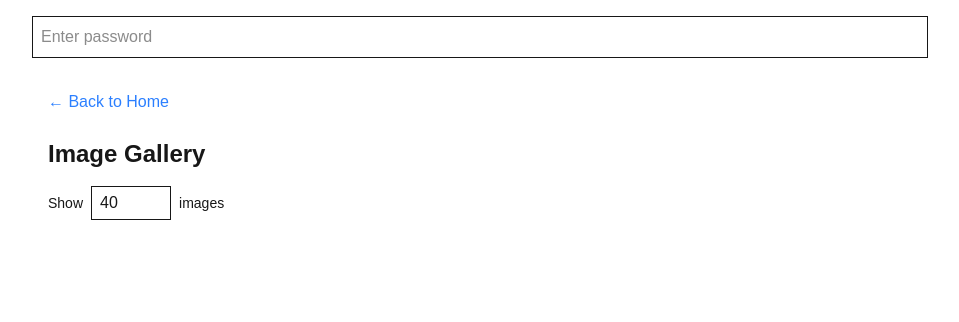
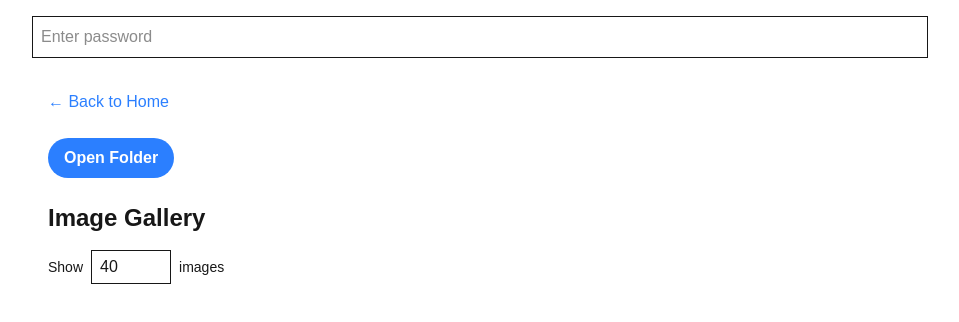
Before and after one commit to zayndamji/filemanager, a Next.js app: page /gallery in a window 1280 px wide. Shown: the top 322 px of the page, without its empty margins (160-1119 px from the left). Built offline with nearby package versions, Linux system fonts and the light colour scheme.

Commit message:
added FolderPicker to /gallery

```diff
--- a/app/gallery/page.js
+++ b/app/gallery/page.js
@@ -5,6 +5,7 @@ import Link from 'next/link';
 import { useFileContext } from '@/context/FileContext';
 import { usePasswordContext } from '@/context/PasswordContext';
 import GalleryGrid from '@/components/Gallery/GalleryGrid';
+import FolderPicker from '@/components/FolderPicker';
 
 export default function GalleryPage() {
   const { handle } = useFileContext();
@@ -16,6 +17,8 @@ export default function GalleryPage() {
         <Link href="/" className="text-blue-500 hover:underline">&larr; Back to Home</Link>
       </div>
 
+      <FolderPicker />
+
       <h2 className="text-2xl font-bold mb-4">Image Gallery</h2>
 
       <GalleryGrid handle={handle} password={password} />
```
